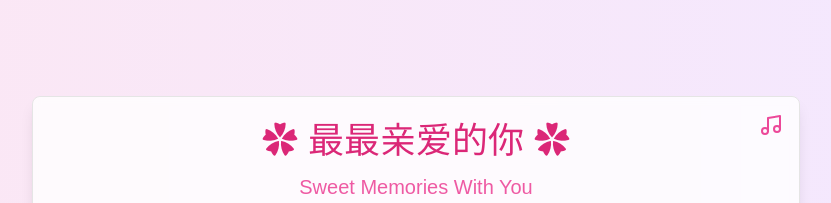
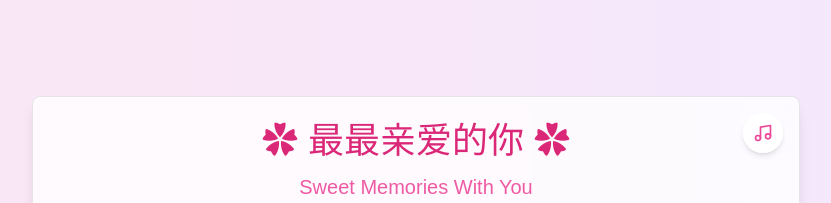
Before and after one commit to hetaoBackend/my-best-wife, a Next.js app: page / in a window 1280 px wide. Shown: the top 203 px of the page, without its empty margins (224-1055 px from the left). Built offline with nearby package versions, Linux system fonts and the light colour scheme.

Commit message:
add more feats

```diff
--- a/components/digital-frame.tsx
+++ b/components/digital-frame.tsx
@@ -180,10 +180,10 @@ export default function DigitalFrame() {
               }
             }
           }}
-          className="fixed top-4 right-4 z-10"
+          className="fixed top-4 right-4 z-10 w-10 h-10 rounded-full bg-white/80 backdrop-blur-sm flex items-center justify-center shadow-md hover:bg-white transition-all duration-300"
         >
           <Music
-            className={`w-6 h-6 text-pink-500 transition-transform ${
+            className={`w-5 h-5 text-pink-500 transition-transform ${
               isPlaying ? 'animate-spin-slow' : ''
             }`}
           />
```
